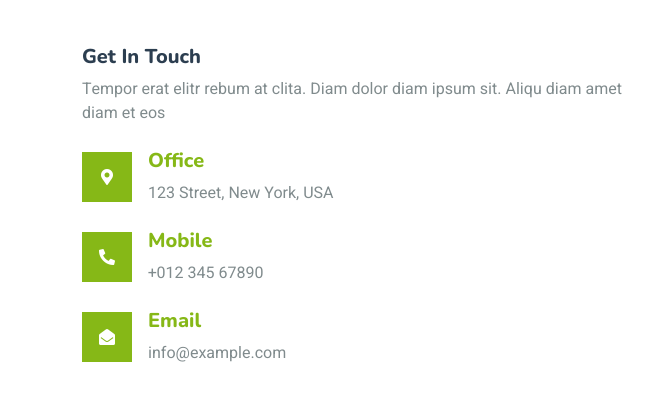
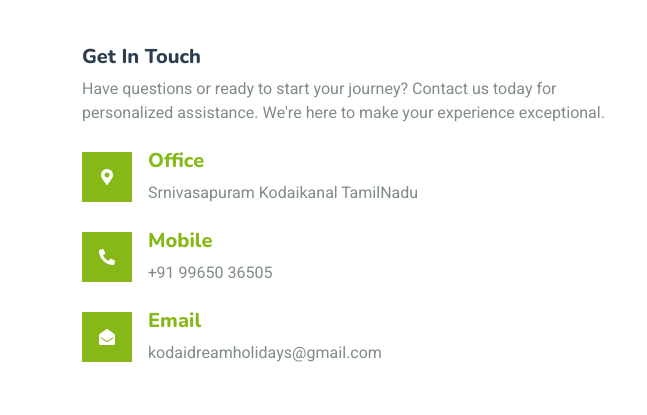
Before and after one commit to vengatp14/Riya_Holidays_Kodai, a plain HTML site: page contact.html in a window 1280 px wide. Shown: the part 731-1146 px from the top of the page, 0-647 px from the left. Drawn offline with nearby package versions, Linux system fonts and the light colour scheme.

Commit message:
modification

```diff
--- a/contact.html
+++ b/contact.html
@@ -117,14 +117,14 @@
             <div class="row g-4">
                 <div class="col-lg-6 col-md-6 wow fadeInUp" data-wow-delay="0.1s">
                     <h5>Get In Touch</h5>
-                    <p class="mb-4">Tempor erat elitr rebum at clita. Diam dolor diam ipsum sit. Aliqu diam amet diam et eos</p>
+                    <p class="mb-4">Have questions or ready to start your journey? Contact us today for personalized assistance. We're here to make your experience exceptional.</p>
                     <div class="d-flex align-items-center mb-4">
                         <div class="d-flex align-items-center justify-content-center flex-shrink-0 bg-primary" style="width: 50px; height: 50px;">
                             <i class="fa fa-map-marker-alt text-white"></i>
                         </div>
                         <div class="ms-3">
                             <h5 class="text-primary">Office</h5>
-                            <p class="mb-0">123 Street, New York, USA</p>
+                            <p class="mb-0">Srnivasapuram Kodaikanal TamilNadu</p>
                         </div>
                     </div>
                     <div class="d-flex align-items-center mb-4">
@@ -133,7 +133,8 @@
                         </div>
                         <div class="ms-3">
                             <h5 class="text-primary">Mobile</h5>
-                            <p class="mb-0">+012 345 67890</p>
+                            <p class="mb-0">+91 99650 36505
+                            </p>
                         </div>
                     </div>
                     <div class="d-flex align-items-center">
@@ -142,7 +143,7 @@
                         </div>
                         <div class="ms-3">
                             <h5 class="text-primary">Email</h5>
-                            <p class="mb-0">info@example.com</p>
+                            <p class="mb-0">kodaidreamholidays@gmail.com</p>
                         </div>
                     </div>
                 </div>
```
